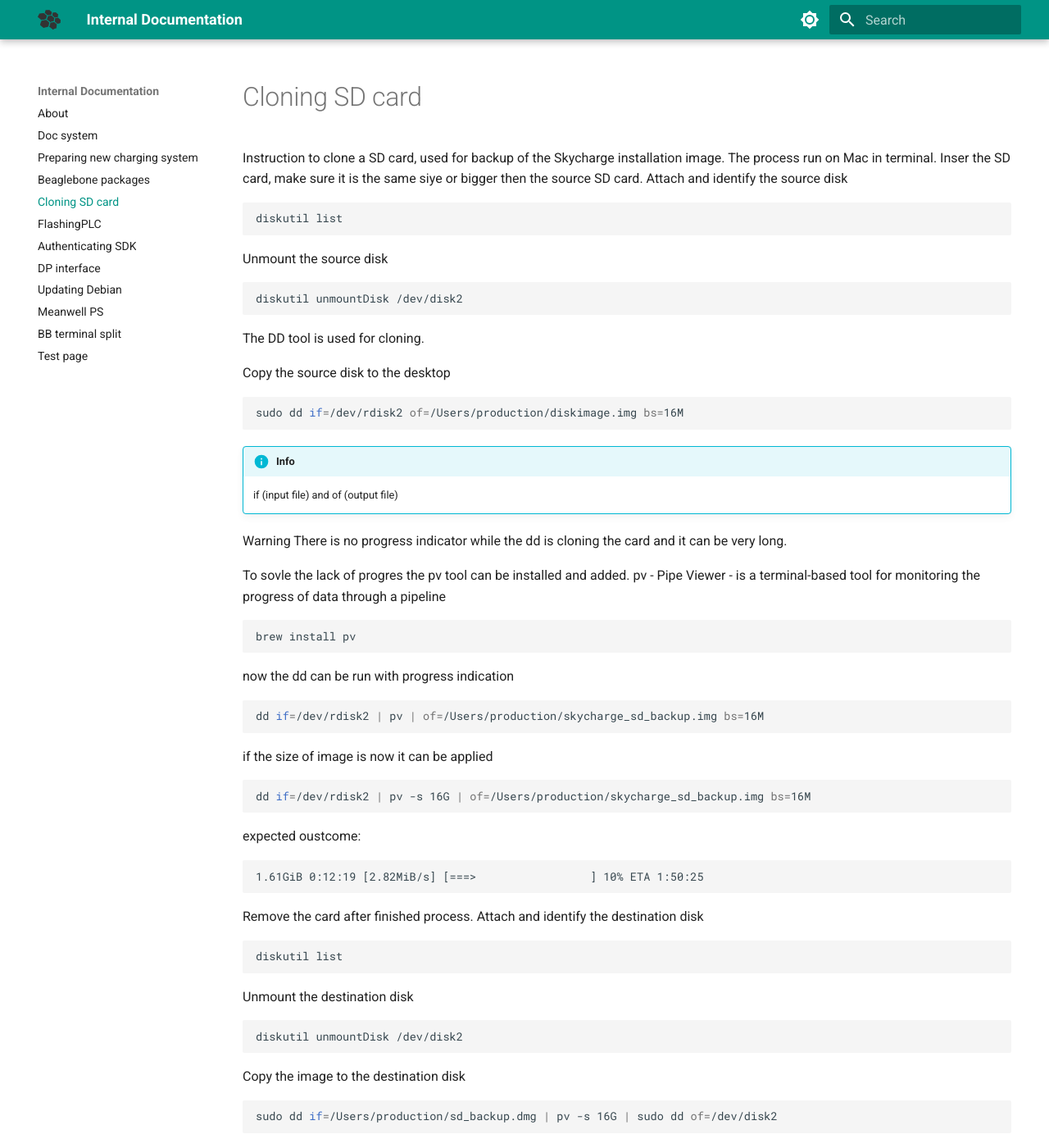
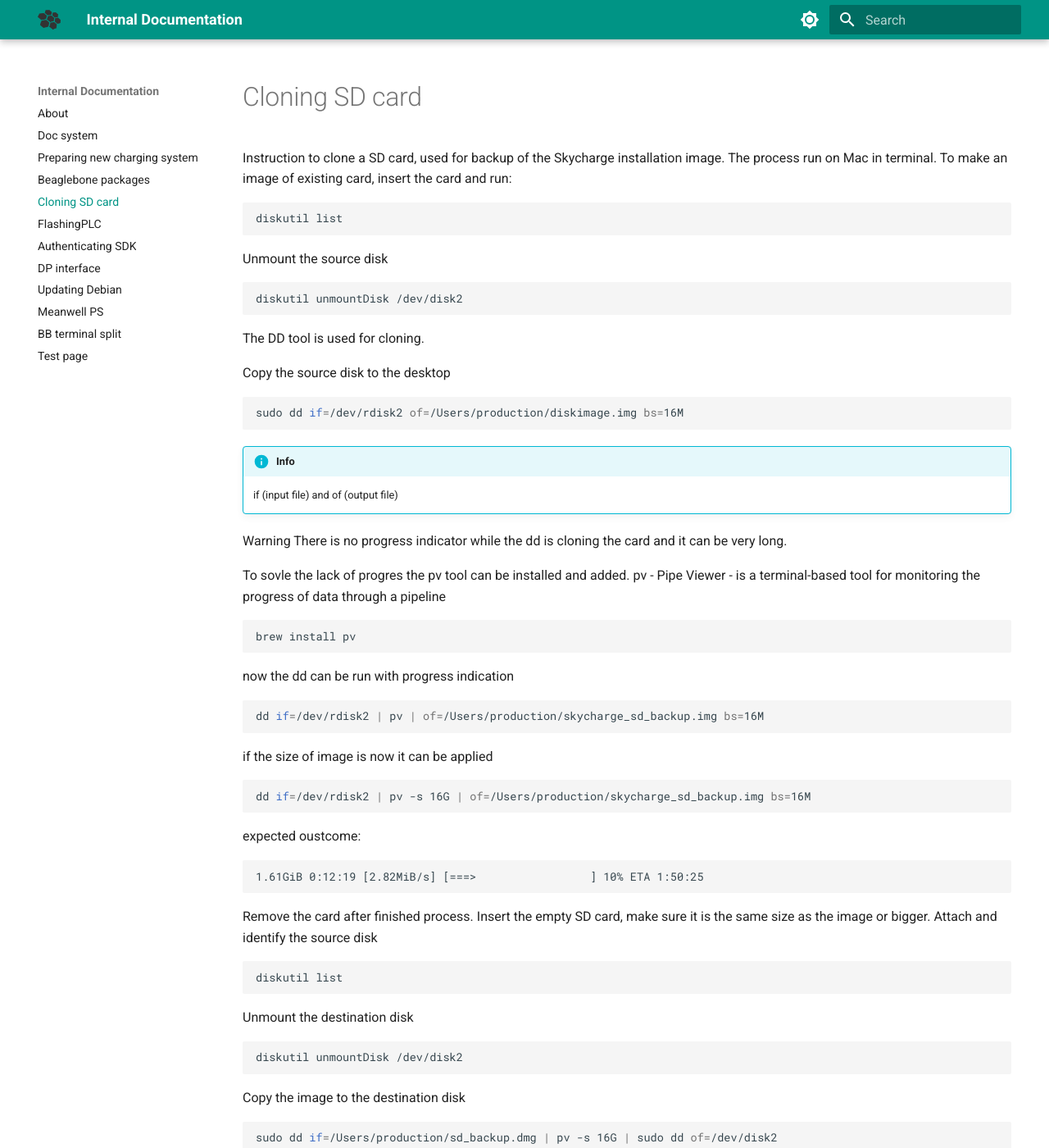
Before and after one commit to g-zajac/mkdosc-playground, an MkDocs documentation site: the page built from docs/cloneSD.md, in a window 1280 px wide and 1400 px high. Shown: the whole window at 82% size. Built offline with MkDocs 1.6.1 and Material for MkDocs 9.7.7, drawn with Linux system fonts in a browser that asks for light colours.

Commit message:
clarify card order

````diff
--- a/docs/cloneSD.md
+++ b/docs/cloneSD.md
@@ -2,8 +2,7 @@
 
 Instruction to clone a SD card, used for backup of the Skycharge installation image.
 The process run on Mac in terminal.
-Inser the SD card, make sure it is the same siye or bigger then the source SD card.
-Attach and identify the source disk
+To make an image of existing card, insert the card and run:
 ```bash
 diskutil list
 ```
@@ -45,7 +44,8 @@ expected oustcome:
 1.61GiB 0:12:19 [2.82MiB/s] [===>                 ] 10% ETA 1:50:25
 ```
 
-Remove the card after finished process. Attach and identify the destination disk
+Remove the card after finished process. Insert the empty SD card, make sure it is the same size as the image or bigger.
+Attach and identify the source disk
 ```bash
 diskutil list
 ```
````
